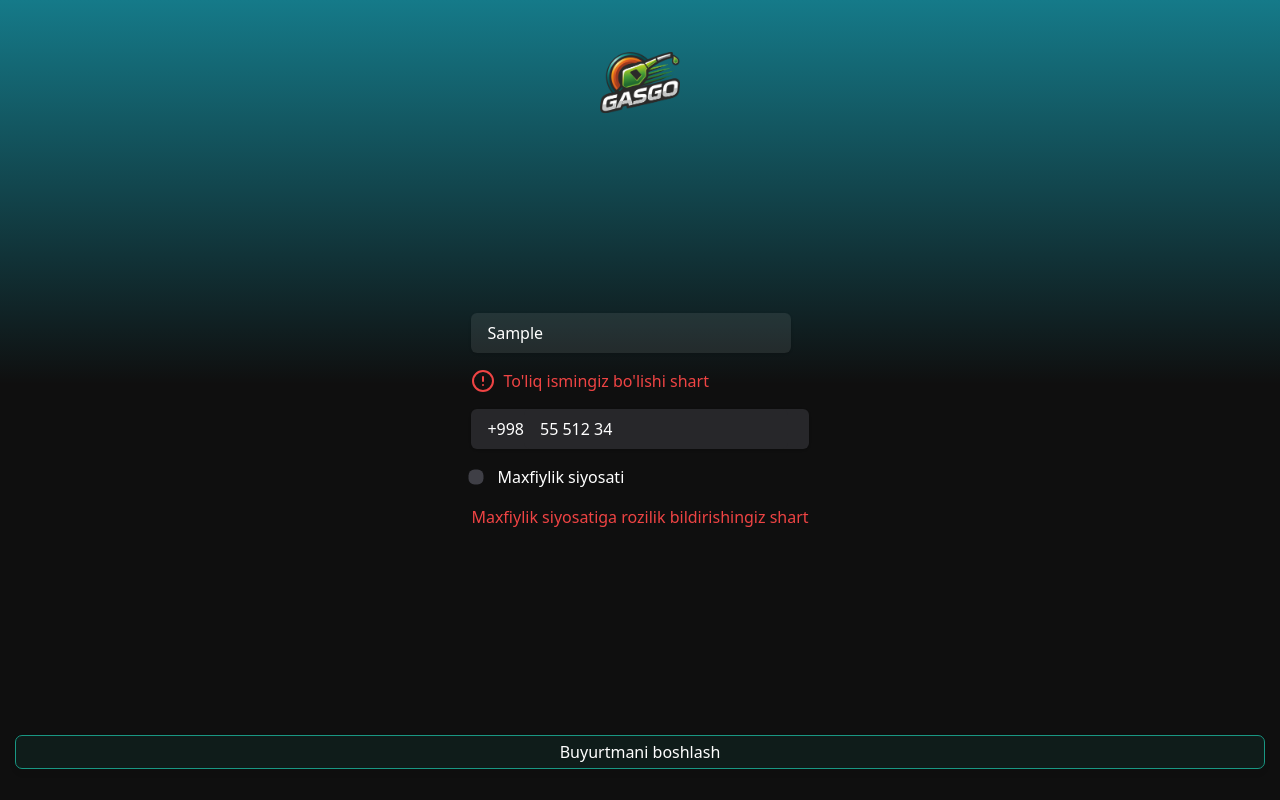
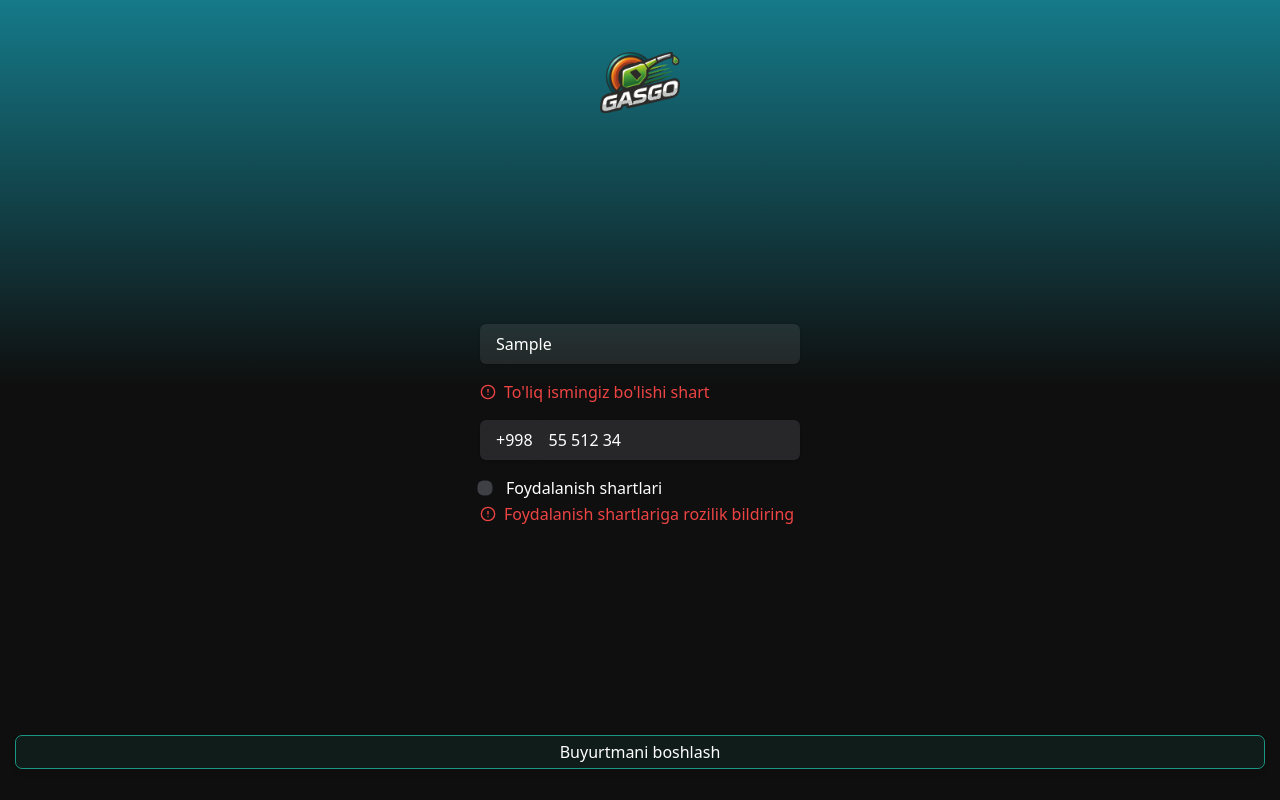
Before and after one commit to otabekshoyimov/paylov-webview, a React (Vite) app: page / in a window 1280 px wide. Both pictures are taken after typing "Sample", "5551234" into the empty fields and a click on the button "Buyurtmani boshlash". Built offline with nearby package versions, Linux system fonts and the light colour scheme.

Commit message:
Extract ValidationError component to handle form error display

```diff
--- a/src/index.tsx
+++ b/src/index.tsx
@@ -1,4 +1,5 @@
 import { CircleAlert } from "lucide-react";
+import type { ReactNode } from "react";
 import { data, redirect, useFetcher } from "react-router";
 import { z } from "zod";
 
@@ -7,7 +8,7 @@ const GasgoOrderSchema = z.object({
   phoneNumber: z.string().min(7, "Telefon raqamingiz bo'lishi shart"),
   privacyPolicy: z.literal("on", {
     error: () => ({
-      message: "Maxfiylik siyosatiga rozilik bildirishingiz shart",
+      message: "Foydalanish shartlariga rozilik bildiring",
     }),
   }),
 });
@@ -80,12 +81,9 @@ export function BottoSheet() {
               />
             </div>
             {errors?.fullName && (
-              <div className="flex gap-8 text-red-500">
-                <span>
-                  <CircleAlert />
-                </span>
-                <span> {errors.fullName}</span>
-              </div>
+              <ValidationError>
+                <span>{errors.fullName}</span>
+              </ValidationError>
             )}
 
             <div className="outline-solid min-w-[264px] rounded-md bg-zinc-800 pl-16 text-base text-white shadow ring-brand-green focus-within:ring focus-within:ring-brand-green focus:ring">
@@ -101,29 +99,27 @@ export function BottoSheet() {
               />
             </div>
             {errors?.phoneNumber && (
-              <div className="flex gap-8 text-red-500">
-                <span>
-                  <CircleAlert />
-                </span>
-                <span> {errors.phoneNumber}</span>
-              </div>
+              <ValidationError>
+                <span>{errors.phoneNumber}</span>
+              </ValidationError>
             )}
 
+            <div className="flex flex-col gap-2">
               <div className="flex items-center gap-16">
                 <input
                   type="checkbox"
                   name="privacyPolicy"
                   className="h-10 w-10 scale-150 appearance-none rounded bg-zinc-700 checked:border-transparent checked:bg-brand-green"
                 />
-              <label className="text-white">Maxfiylik siyosati</label>
+                <label className="text-white">Foydalanish shartlari</label>
               </div>
               {errors?.privacyPolicy && (
-              <div className="flex-wrap text-red-500">
-                {errors.privacyPolicy}
-              </div>
+                <ValidationError>
+                  <span>{errors.privacyPolicy}</span>
+                </ValidationError>
               )}
             </div>
-          <div className="flex justify-center pt-8"></div>
+          </div>
         </fetcher.Form>
       </main>
       <footer className="w-full pb-16">
@@ -139,3 +135,14 @@ export function BottoSheet() {
     </section>
   );
 }
+
+function ValidationError(props: { children: ReactNode }) {
+  return (
+    <div className="flex w-full items-center gap-8 text-red-500">
+      <span>
+        <CircleAlert size={16} />
+      </span>
+      {props.children}
+    </div>
+  );
+}
```
Lines whose indentation alone changed are shown as unchanged.
